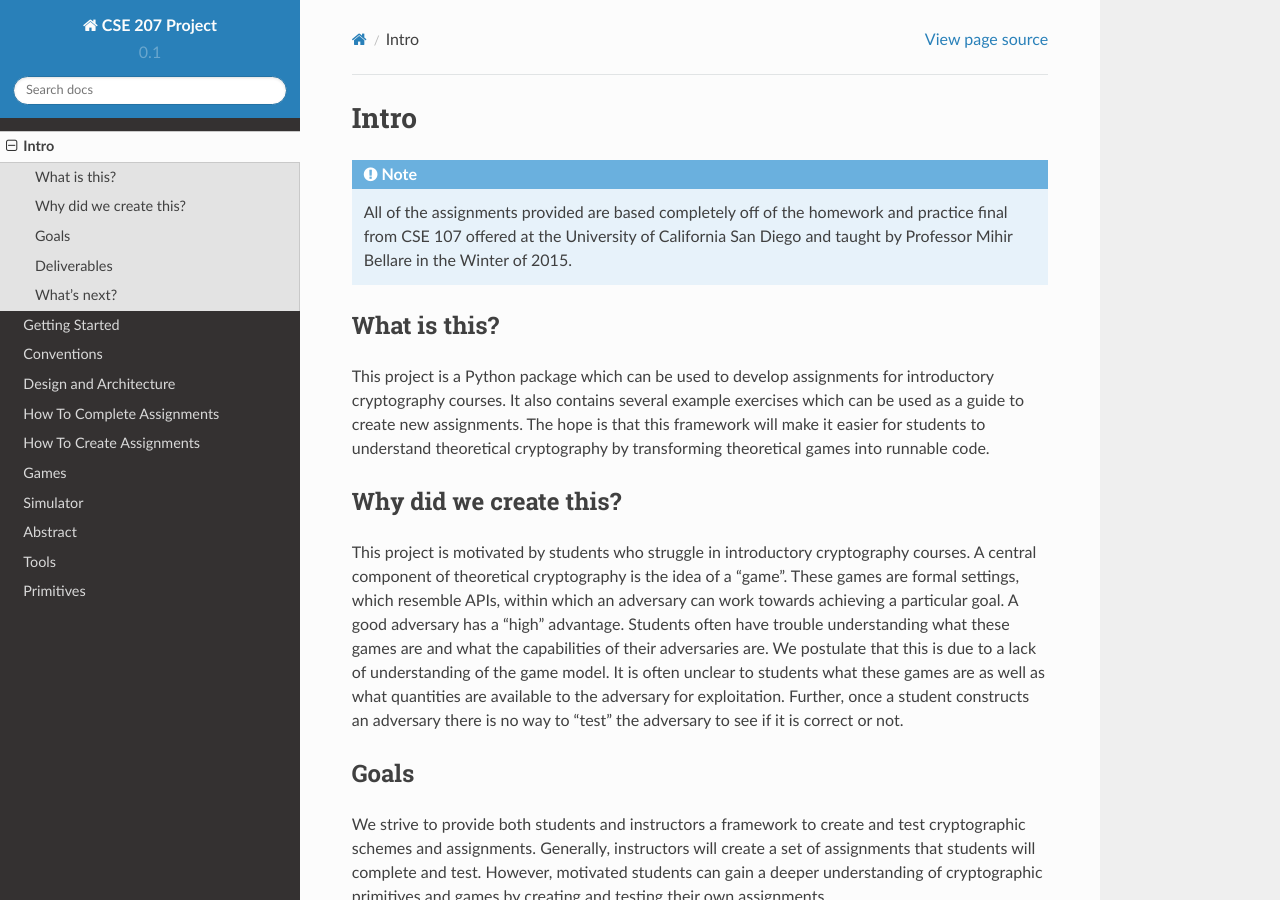
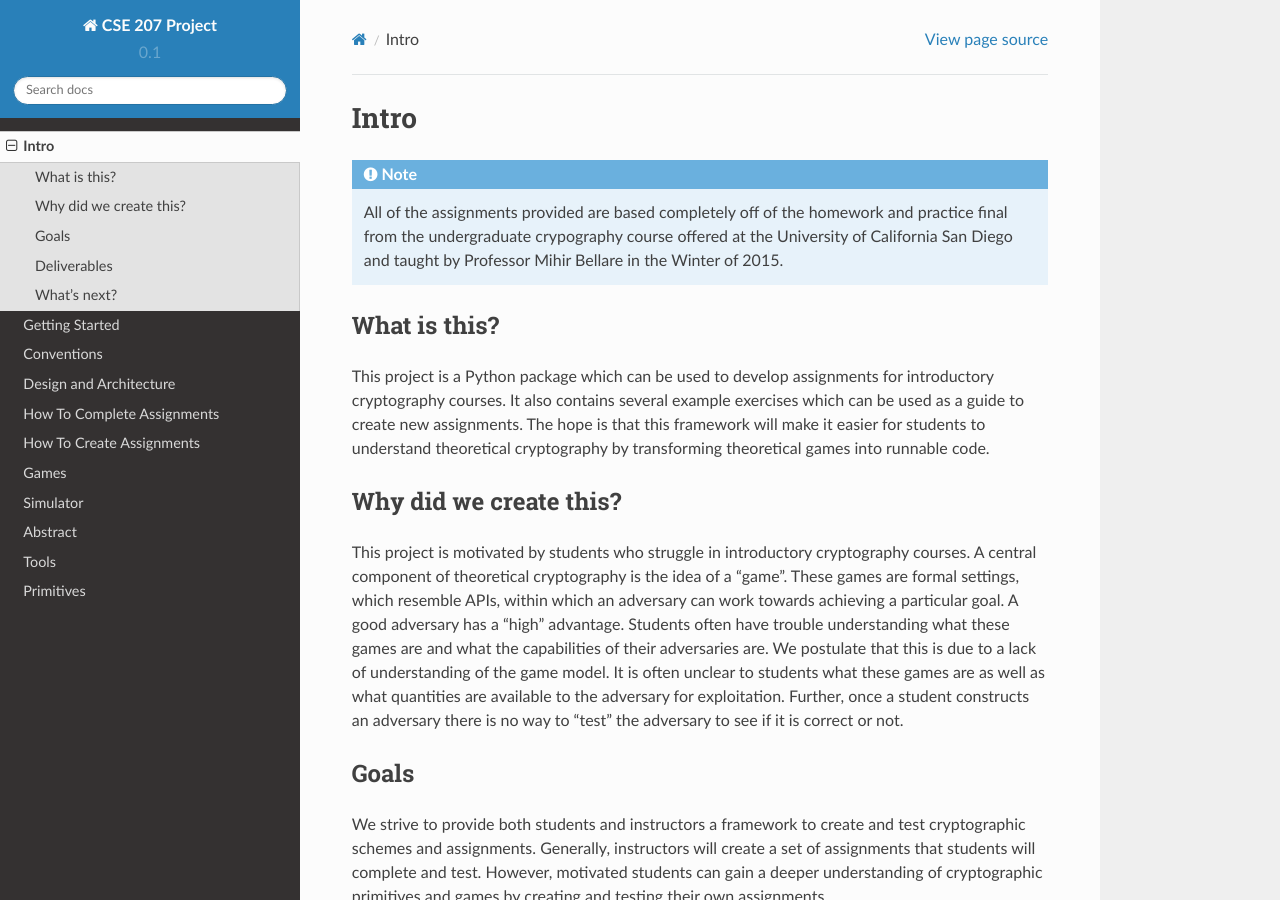
Before and after one commit to derrick2105/cse207Proj-Not-UCSD-current-, a Sphinx documentation site: the page built from docs/source/intro.rst, in a window 1280 px wide and 900 px high. Built offline with Sphinx 7.4.7 and the Read the Docs theme 2.0.0, drawn with Linux system fonts in a browser that asks for light colours; pages that are not in the unit, such as notebooks, are missing from menus.

Commit message:
Update intro.rst

```diff
--- a/docs/source/intro.rst
+++ b/docs/source/intro.rst
@@ -2,7 +2,7 @@ Intro
 *****
 
 .. NOTE :: All of the assignments provided are based completely off of the
-   homework and practice final from CSE 107 offered at the University of
+   homework and practice final from the undergraduate crypography course offered at the University of
    California San Diego and taught by Professor Mihir Bellare in the
    Winter of 2015.
 
```
